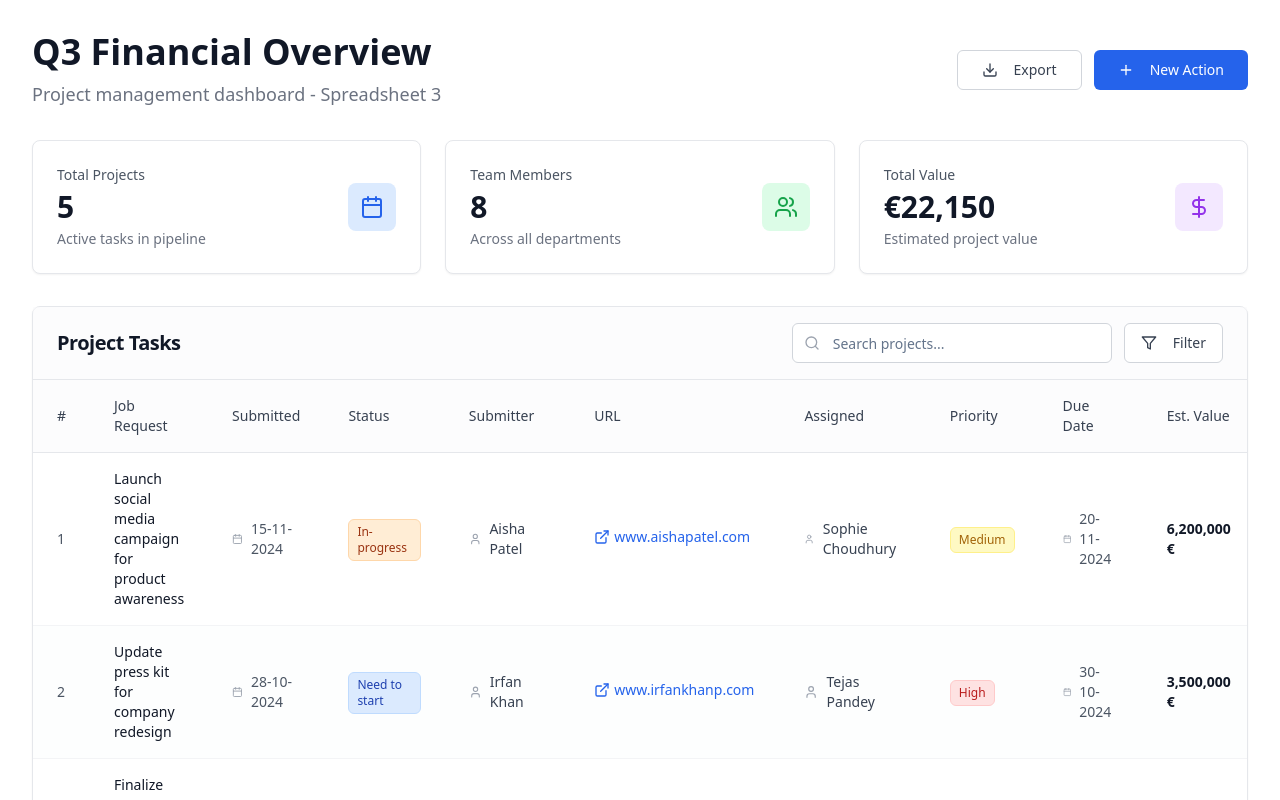
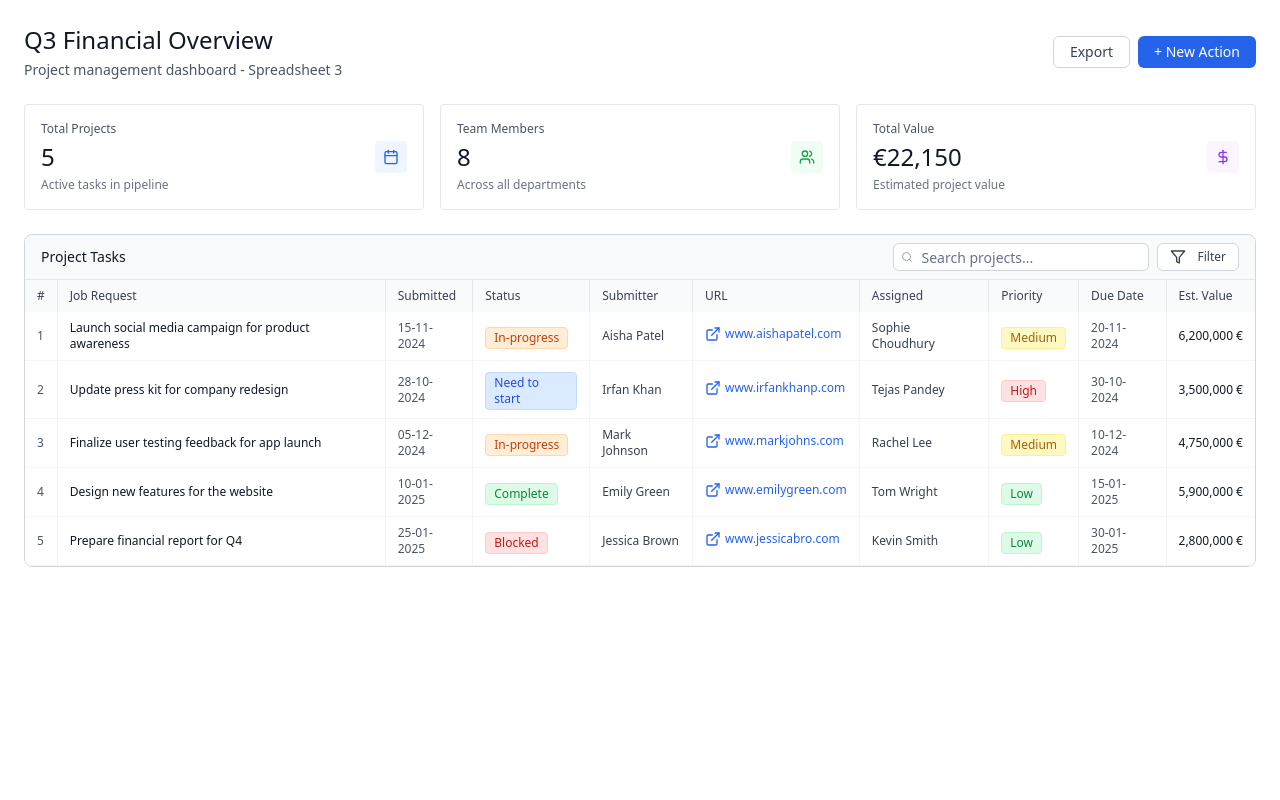
Before and after one commit to jagadeesh9347/build-as-is-crafted, a React (Vite) app: page / in a window 1280 px wide. Shown: the top 800 px of the page. Built offline with nearby package versions, Linux system fonts and the light colour scheme.

Commit message:
Refactor: mimic Google Sheets appearance
Update the dashboard and table components to resemble the style and layout of Google Sheets, including grid lines, cell borders, and overall visual styling.

```diff
--- a/src/components/ProjectDashboard.tsx
+++ b/src/components/ProjectDashboard.tsx
@@ -12,99 +12,92 @@ const ProjectDashboard = () => {
 
   return (
     <div className="min-h-screen bg-white">
-      <div className="container mx-auto p-8 max-w-7xl">
+      <div className="container mx-auto p-6 max-w-full">
         {/* Header */}
-        <div className="flex flex-col md:flex-row justify-between items-start md:items-center gap-4 mb-8">
+        <div className="flex flex-col md:flex-row justify-between items-start md:items-center gap-4 mb-6">
           <div>
-            <h1 className="text-4xl font-bold text-gray-900 mb-2">Q3 Financial Overview</h1>
-            <p className="text-gray-500 text-lg">Project management dashboard - Spreadsheet 3</p>
+            <h1 className="text-2xl font-normal text-gray-900 mb-1">Q3 Financial Overview</h1>
+            <p className="text-gray-600 text-sm">Project management dashboard - Spreadsheet 3</p>
           </div>
-          <div className="flex gap-3">
-            <Button variant="outline" className="bg-white border-gray-300 text-gray-700 hover:bg-gray-50 px-6 py-2 h-10">
-              <Download className="w-4 h-4 mr-2" />
+          <div className="flex gap-2">
+            <Button variant="outline" className="bg-white border-gray-300 text-gray-700 hover:bg-gray-50 px-4 py-1.5 h-8 text-sm">
               Export
             </Button>
-            <Button className="bg-blue-600 hover:bg-blue-700 text-white px-6 py-2 h-10">
-              <Plus className="w-4 h-4 mr-2" />
-              New Action
+            <Button className="bg-blue-600 hover:bg-blue-700 text-white px-4 py-1.5 h-8 text-sm">
+              + New Action
             </Button>
           </div>
         </div>
 
-        {/* Stats Cards */}
-        <div className="grid grid-cols-1 md:grid-cols-3 gap-6 mb-8">
-          <Card className="bg-white border border-gray-200 shadow-sm">
-            <CardContent className="p-6">
+        {/* Stats Cards - Google Sheets style */}
+        <div className="grid grid-cols-1 md:grid-cols-3 gap-4 mb-6">
+          <div className="bg-white border border-gray-200 rounded p-4">
             <div className="flex items-center justify-between">
               <div>
-                  <p className="text-sm font-medium text-gray-600 mb-1">Total Projects</p>
-                  <p className="text-3xl font-bold text-gray-900">5</p>
-                  <p className="text-sm text-gray-500 mt-1">Active tasks in pipeline</p>
+                <p className="text-xs text-gray-600 mb-1">Total Projects</p>
+                <p className="text-2xl font-normal text-gray-900">5</p>
+                <p className="text-xs text-gray-500 mt-1">Active tasks in pipeline</p>
               </div>
-                <div className="w-12 h-12 bg-blue-100 rounded-lg flex items-center justify-center">
-                  <Calendar className="h-6 w-6 text-blue-600" />
+              <div className="w-8 h-8 bg-blue-50 rounded flex items-center justify-center">
+                <Calendar className="h-4 w-4 text-blue-600" />
               </div>
             </div>
-            </CardContent>
-          </Card>
+          </div>
 
-          <Card className="bg-white border border-gray-200 shadow-sm">
-            <CardContent className="p-6">
+          <div className="bg-white border border-gray-200 rounded p-4">
             <div className="flex items-center justify-between">
               <div>
-                  <p className="text-sm font-medium text-gray-600 mb-1">Team Members</p>
-                  <p className="text-3xl font-bold text-gray-900">8</p>
-                  <p className="text-sm text-gray-500 mt-1">Across all departments</p>
+                <p className="text-xs text-gray-600 mb-1">Team Members</p>
+                <p className="text-2xl font-normal text-gray-900">8</p>
+                <p className="text-xs text-gray-500 mt-1">Across all departments</p>
               </div>
-                <div className="w-12 h-12 bg-green-100 rounded-lg flex items-center justify-center">
-                  <Users className="h-6 w-6 text-green-600" />
+              <div className="w-8 h-8 bg-green-50 rounded flex items-center justify-center">
+                <Users className="h-4 w-4 text-green-600" />
               </div>
             </div>
-            </CardContent>
-          </Card>
+          </div>
 
-          <Card className="bg-white border border-gray-200 shadow-sm">
-            <CardContent className="p-6">
+          <div className="bg-white border border-gray-200 rounded p-4">
             <div className="flex items-center justify-between">
               <div>
-                  <p className="text-sm font-medium text-gray-600 mb-1">Total Value</p>
-                  <p className="text-3xl font-bold text-gray-900">€22,150</p>
-                  <p className="text-sm text-gray-500 mt-1">Estimated project value</p>
+                <p className="text-xs text-gray-600 mb-1">Total Value</p>
+                <p className="text-2xl font-normal text-gray-900">€22,150</p>
+                <p className="text-xs text-gray-500 mt-1">Estimated project value</p>
               </div>
-                <div className="w-12 h-12 bg-purple-100 rounded-lg flex items-center justify-center">
-                  <DollarSign className="h-6 w-6 text-purple-600" />
+              <div className="w-8 h-8 bg-purple-50 rounded flex items-center justify-center">
+                <DollarSign className="h-4 w-4 text-purple-600" />
               </div>
             </div>
-            </CardContent>
-          </Card>
+          </div>
         </div>
 
-        {/* Project Table Card */}
-        <Card className="bg-white border border-gray-200 shadow-sm">
-          <CardHeader className="border-b border-gray-200 bg-gray-50/50 px-6 py-4">
-            <div className="flex flex-col md:flex-row gap-4 items-start md:items-center justify-between">
-              <CardTitle className="text-xl font-semibold text-gray-900">Project Tasks</CardTitle>
-              <div className="flex gap-3 w-full md:w-auto">
-                <div className="relative flex-1 md:w-80">
-                  <Search className="absolute left-3 top-1/2 transform -translate-y-1/2 text-gray-400 w-4 h-4" />
+        {/* Main Table Container - Google Sheets style */}
+        <div className="bg-white border border-gray-300 rounded-lg overflow-hidden">
+          {/* Toolbar */}
+          <div className="border-b border-gray-200 bg-gray-50 px-4 py-2">
+            <div className="flex items-center justify-between">
+              <h2 className="text-sm font-medium text-gray-900">Project Tasks</h2>
+              <div className="flex gap-2">
+                <div className="relative">
+                  <Search className="absolute left-2 top-1/2 transform -translate-y-1/2 text-gray-400 w-3 h-3" />
                   <Input
                     placeholder="Search projects..."
                     value={searchTerm}
                     onChange={(e) => setSearchTerm(e.target.value)}
-                    className="pl-10 bg-white border-gray-300 focus:border-blue-500 focus:ring-1 focus:ring-blue-500 h-10"
+                    className="pl-7 bg-white border-gray-300 focus:border-blue-500 focus:ring-1 focus:ring-blue-500 h-7 w-64 text-sm"
                   />
                 </div>
-                <Button variant="outline" className="bg-white border-gray-300 text-gray-700 hover:bg-gray-50 px-4 py-2 h-10">
-                  <Filter className="w-4 h-4 mr-2" />
+                <Button variant="outline" className="bg-white border-gray-300 text-gray-700 hover:bg-gray-50 px-3 py-1 h-7 text-xs">
+                  <Filter className="w-3 h-3 mr-1" />
                   Filter
                 </Button>
               </div>
             </div>
-          </CardHeader>
-          <CardContent className="p-0">
+          </div>
+
+          {/* Table */}
           <ProjectTable searchTerm={searchTerm} />
-          </CardContent>
-        </Card>
+        </div>
       </div>
     </div>
   );
--- a/src/components/ProjectTable.tsx
+++ b/src/components/ProjectTable.tsx
@@ -1,7 +1,7 @@
 
 import { Badge } from "@/components/ui/badge";
 import { Button } from "@/components/ui/button";
-import { ExternalLink, Calendar, User } from "lucide-react";
+import { ExternalLink } from "lucide-react";
 
 interface Project {
   id: number;
@@ -82,15 +82,15 @@ const projects: Project[] = [
 const getStatusColor = (status: string) => {
   switch (status) {
     case "In-progress":
-      return "bg-orange-100 text-orange-800 border-orange-200";
+      return "bg-orange-100 text-orange-700 border-orange-200";
     case "Need to start":
-      return "bg-blue-100 text-blue-800 border-blue-200";
+      return "bg-blue-100 text-blue-700 border-blue-200";
     case "Complete":
-      return "bg-green-100 text-green-800 border-green-200";
+      return "bg-green-100 text-green-700 border-green-200";
     case "Blocked":
-      return "bg-red-100 text-red-800 border-red-200";
+      return "bg-red-100 text-red-700 border-red-200";
     default:
-      return "bg-gray-100 text-gray-800 border-gray-200";
+      return "bg-gray-100 text-gray-700 border-gray-200";
   }
 };
 
@@ -120,75 +120,54 @@ const ProjectTable = ({ searchTerm }: ProjectTableProps) => {
 
   return (
     <div className="overflow-x-auto">
-      <table className="w-full">
-        <thead className="bg-gray-50/50 border-b border-gray-200">
-          <tr>
-            <th className="text-left py-4 px-6 font-medium text-gray-700 text-sm">#</th>
-            <th className="text-left py-4 px-6 font-medium text-gray-700 text-sm">Job Request</th>
-            <th className="text-left py-4 px-6 font-medium text-gray-700 text-sm">Submitted</th>
-            <th className="text-left py-4 px-6 font-medium text-gray-700 text-sm">Status</th>
-            <th className="text-left py-4 px-6 font-medium text-gray-700 text-sm">Submitter</th>
-            <th className="text-left py-4 px-6 font-medium text-gray-700 text-sm">URL</th>
-            <th className="text-left py-4 px-6 font-medium text-gray-700 text-sm">Assigned</th>
-            <th className="text-left py-4 px-6 font-medium text-gray-700 text-sm">Priority</th>
-            <th className="text-left py-4 px-6 font-medium text-gray-700 text-sm">Due Date</th>
-            <th className="text-left py-4 px-6 font-medium text-gray-700 text-sm">Est. Value</th>
+      <table className="w-full border-collapse">
+        {/* Header Row - Google Sheets style */}
+        <thead>
+          <tr className="bg-gray-50">
+            <th className="border-r border-gray-200 px-3 py-2 text-left text-xs font-medium text-gray-700 bg-gray-50 sticky top-0">#</th>
+            <th className="border-r border-gray-200 px-3 py-2 text-left text-xs font-medium text-gray-700 bg-gray-50 sticky top-0 min-w-[300px]">Job Request</th>
+            <th className="border-r border-gray-200 px-3 py-2 text-left text-xs font-medium text-gray-700 bg-gray-50 sticky top-0">Submitted</th>
+            <th className="border-r border-gray-200 px-3 py-2 text-left text-xs font-medium text-gray-700 bg-gray-50 sticky top-0">Status</th>
+            <th className="border-r border-gray-200 px-3 py-2 text-left text-xs font-medium text-gray-700 bg-gray-50 sticky top-0">Submitter</th>
+            <th className="border-r border-gray-200 px-3 py-2 text-left text-xs font-medium text-gray-700 bg-gray-50 sticky top-0">URL</th>
+            <th className="border-r border-gray-200 px-3 py-2 text-left text-xs font-medium text-gray-700 bg-gray-50 sticky top-0">Assigned</th>
+            <th className="border-r border-gray-200 px-3 py-2 text-left text-xs font-medium text-gray-700 bg-gray-50 sticky top-0">Priority</th>
+            <th className="border-r border-gray-200 px-3 py-2 text-left text-xs font-medium text-gray-700 bg-gray-50 sticky top-0">Due Date</th>
+            <th className="px-3 py-2 text-left text-xs font-medium text-gray-700 bg-gray-50 sticky top-0">Est. Value</th>
           </tr>
         </thead>
         <tbody>
           {filteredProjects.map((project, index) => (
-            <tr key={project.id} className={`border-b border-gray-100 hover:bg-gray-50/50 transition-colors ${index % 2 === 0 ? 'bg-white' : 'bg-gray-50/30'}`}>
-              <td className="py-4 px-6 text-sm text-gray-600 font-medium">{project.id}</td>
-              <td className="py-4 px-6">
-                <div className="font-medium text-gray-900 text-sm max-w-xs">
+            <tr key={project.id} className="hover:bg-blue-50 border-b border-gray-100">
+              <td className="border-r border-gray-100 px-3 py-2 text-xs text-gray-600 bg-white">{project.id}</td>
+              <td className="border-r border-gray-100 px-3 py-2 bg-white">
+                <div className="text-xs text-gray-900 max-w-xs">
                   {project.jobRequest}
                 </div>
               </td>
-              <td className="py-4 px-6 text-sm text-gray-600">
-                <div className="flex items-center gap-2">
-                  <Calendar className="w-4 h-4 text-gray-400" />
-                  {project.submitted}
-                </div>
-              </td>
-              <td className="py-4 px-6">
-                <Badge className={`${getStatusColor(project.status)} border font-medium text-xs px-2 py-1 rounded-md`}>
+              <td className="border-r border-gray-100 px-3 py-2 text-xs text-gray-600 bg-white">{project.submitted}</td>
+              <td className="border-r border-gray-100 px-3 py-2 bg-white">
+                <Badge className={`${getStatusColor(project.status)} text-xs px-2 py-0.5 rounded-sm font-normal`}>
                   {project.status}
                 </Badge>
               </td>
-              <td className="py-4 px-6 text-sm text-gray-700">
-                <div className="flex items-center gap-2">
-                  <User className="w-4 h-4 text-gray-400" />
-                  {project.submitter}
-                </div>
-              </td>
-              <td className="py-4 px-6">
+              <td className="border-r border-gray-100 px-3 py-2 text-xs text-gray-700 bg-white">{project.submitter}</td>
+              <td className="border-r border-gray-100 px-3 py-2 bg-white">
                 <Button variant="ghost" size="sm" className="p-0 h-auto hover:bg-transparent">
-                  <div className="flex items-center gap-1 text-blue-600 hover:text-blue-800 text-sm">
+                  <div className="flex items-center gap-1 text-blue-600 hover:text-blue-800 text-xs">
                     <ExternalLink className="w-3 h-3" />
                     {project.url}
                   </div>
                 </Button>
               </td>
-              <td className="py-4 px-6 text-sm text-gray-700">
-                <div className="flex items-center gap-2">
-                  <User className="w-4 h-4 text-gray-400" />
-                  {project.assigned}
-                </div>
-              </td>
-              <td className="py-4 px-6">
-                <Badge className={`${getPriorityColor(project.priority)} border font-medium text-xs px-2 py-1 rounded-md`}>
+              <td className="border-r border-gray-100 px-3 py-2 text-xs text-gray-700 bg-white">{project.assigned}</td>
+              <td className="border-r border-gray-100 px-3 py-2 bg-white">
+                <Badge className={`${getPriorityColor(project.priority)} text-xs px-2 py-0.5 rounded-sm font-normal`}>
                   {project.priority}
                 </Badge>
               </td>
-              <td className="py-4 px-6 text-sm text-gray-600">
-                <div className="flex items-center gap-2">
-                  <Calendar className="w-4 h-4 text-gray-400" />
-                  {project.dueDate}
-                </div>
-              </td>
-              <td className="py-4 px-6 text-sm font-semibold text-gray-900">
-                {project.estValue}
-              </td>
+              <td className="border-r border-gray-100 px-3 py-2 text-xs text-gray-600 bg-white">{project.dueDate}</td>
+              <td className="px-3 py-2 text-xs font-medium text-gray-900 bg-white">{project.estValue}</td>
             </tr>
           ))}
         </tbody>
```
Lines whose indentation alone changed are shown as unchanged.
